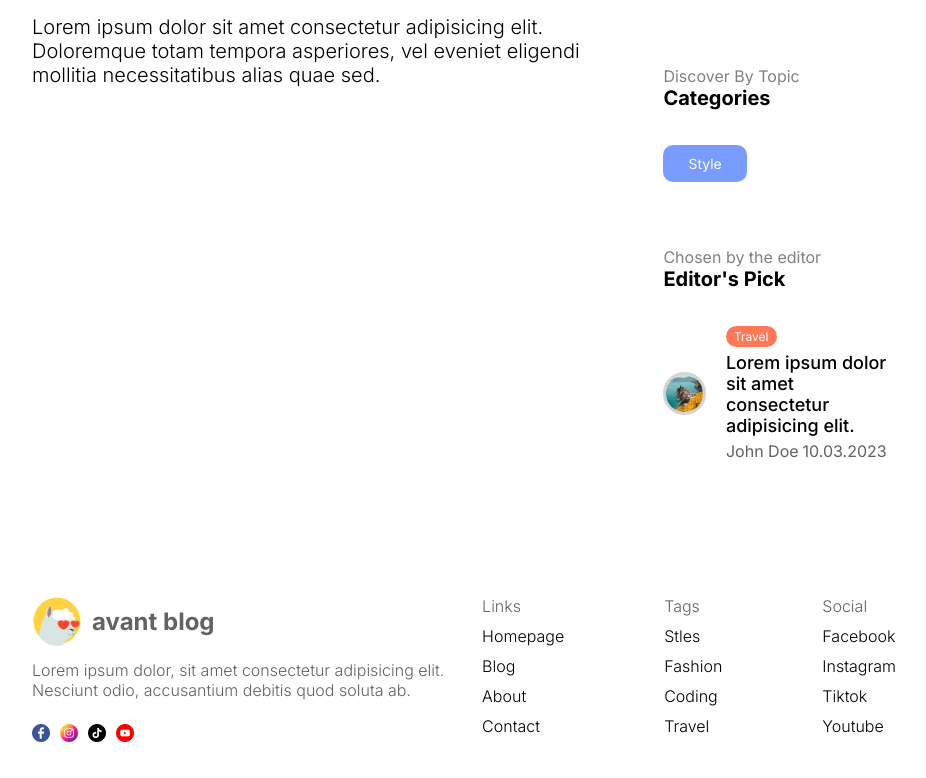
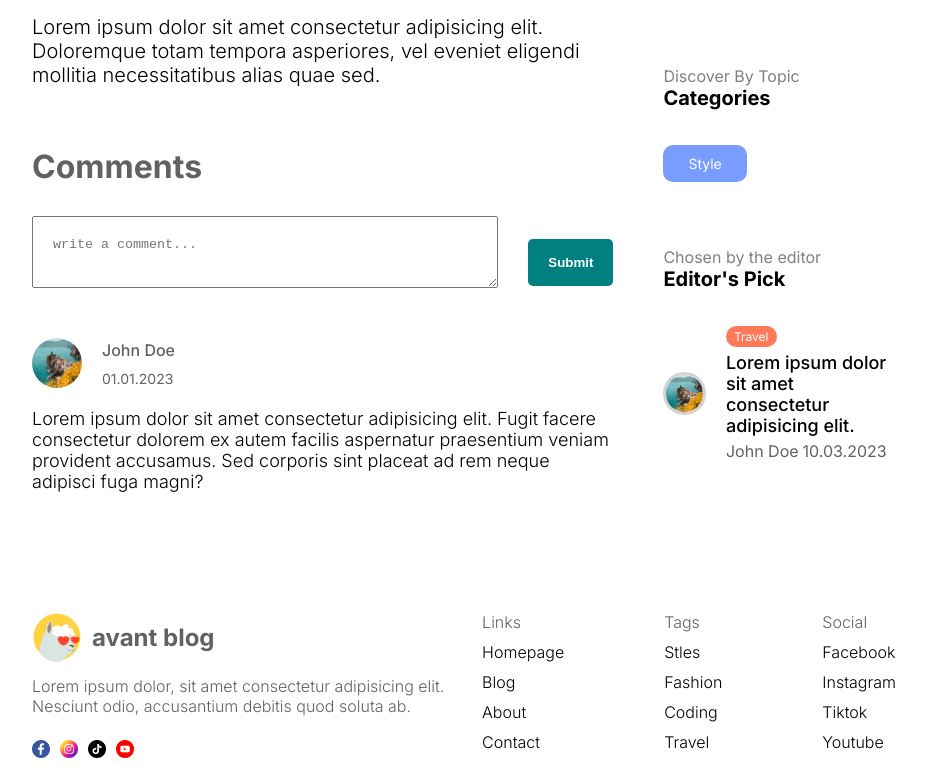
Before and after one commit to avangardewashere/a-next-blog, a Next.js app: page /login in a window 1280 px wide. Shown: the part 963-1741 px from the top of the page, without its empty margins (176-1102 px from the left). Built offline with nearby package versions, Linux system fonts and the light colour scheme.

Commit message:
add/comment-area

```diff
--- a/src/app/[slug]/page.jsx
+++ b/src/app/[slug]/page.jsx
@@ -1,6 +1,6 @@
 import React from "react";
 import styles from "./index.module.css";
-
+import Comments from "@/src/components/comments/comments"
 import Image from "next/image";
 import MenuComponent from "./../../components/Menu/Menu";
 
@@ -50,6 +50,9 @@ const SinglePostPage = () => {
               necessitatibus alias quae sed.
             </p>
           </div>
+          <div className={styles.comment}>
+           <Comments />
+          </div>
         </div>
         <MenuComponent />
       </div>
--- /dev/null
+++ b/src/components/comments/comments.jsx
@@ -0,0 +1,47 @@
+import React from "react";
+import styles from "./index.module.css";
+import Link from "next/link";
+import Image from "next/image";
+
+const Comments = () => {
+  const status = "auth";
+
+  return (
+    <div className={styles.container}>
+      <h1 className={styles.title}>Comments</h1>
+      {status === "auth" ? (
+        <div className={styles.write}>
+          <textarea className={styles.input} placeholder="write a comment..." />
+          <button className={styles.button}>Submit</button>
+        </div>
+      ) : (
+        <Link href="/login">Login to write a comment</Link>
+      )}
+      <div className={styles.comments}>
+        <div className={styles.comment}>
+          <div className={styles.user}>
+            <Image
+              src="/p1.jpeg"
+              alt=""
+              width={50}
+              height={50}
+              className={styles.image}
+            />
+            <div className={styles.userInfo}>
+              <span className={styles.username}>John Doe</span>
+              <span className={styles.date}>01.01.2023</span>
+            </div>
+          </div>
+        </div>
+        <p className={styles.desc}>
+          Lorem ipsum dolor sit amet consectetur adipisicing elit. Fugit facere
+          consectetur dolorem ex autem facilis aspernatur praesentium veniam
+          provident accusamus. Sed corporis sint placeat ad rem neque adipisci
+          fuga magni?
+        </p>
+      </div>
+    </div>
+  );
+};
+
+export default Comments;
--- /dev/null
+++ b/src/components/comments/index.module.css
@@ -0,0 +1,69 @@
+.container {
+  margin-top: 60px;
+}
+.title {
+  color: var(--softTextColor);
+  margin-bottom: 30px;
+}
+
+.write {
+  display: flex;
+  align-items: center;
+  justify-content: space-between;
+  gap: 30px;
+}
+
+.input {
+  padding: 20px;
+  width: 100%;
+  margin-bottom: 20px;
+}
+
+.button {
+  padding: 16px 20px;
+  background-color: teal;
+  color: white;
+  font-weight: bold;
+  border: none;
+  border-radius: 5px;
+  cursor: pointer;
+}
+
+.comments{
+    margin-bottom: 50px;
+}
+.comment{
+    margin-top: 30px;
+}
+
+.user {
+  display: flex;
+  align-items: center;
+  gap: 20px;
+  margin-bottom: 20px;
+}
+
+.image {
+  border-radius: 50%;
+  object-fit: cover;
+}
+
+.userInfo {
+  display: flex;
+  flex-direction: column;
+  gap: 10px;
+  color: var(--softTextColor);
+}
+
+.username {
+  font-weight: 500;
+}
+
+.date {
+  font-size: 14px;
+}
+
+.desc {
+  font-size: 18px;
+  font-weight: 300;
+}
```
